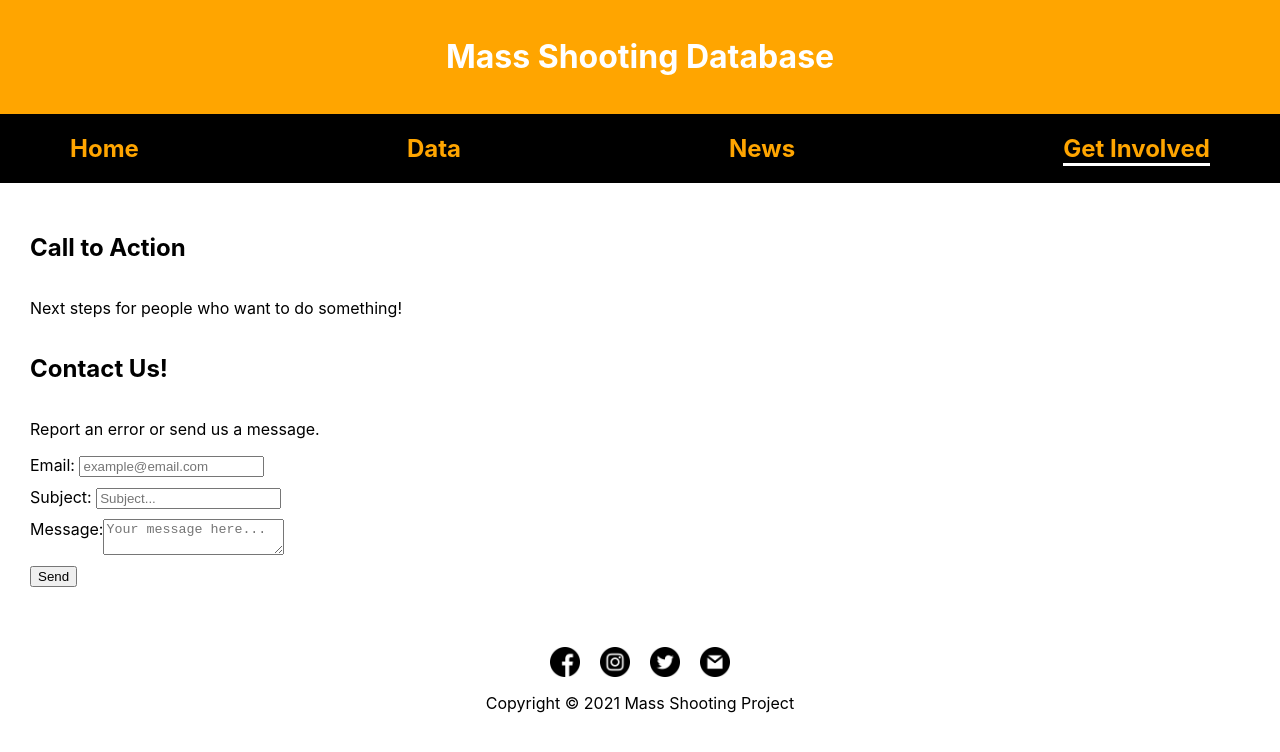
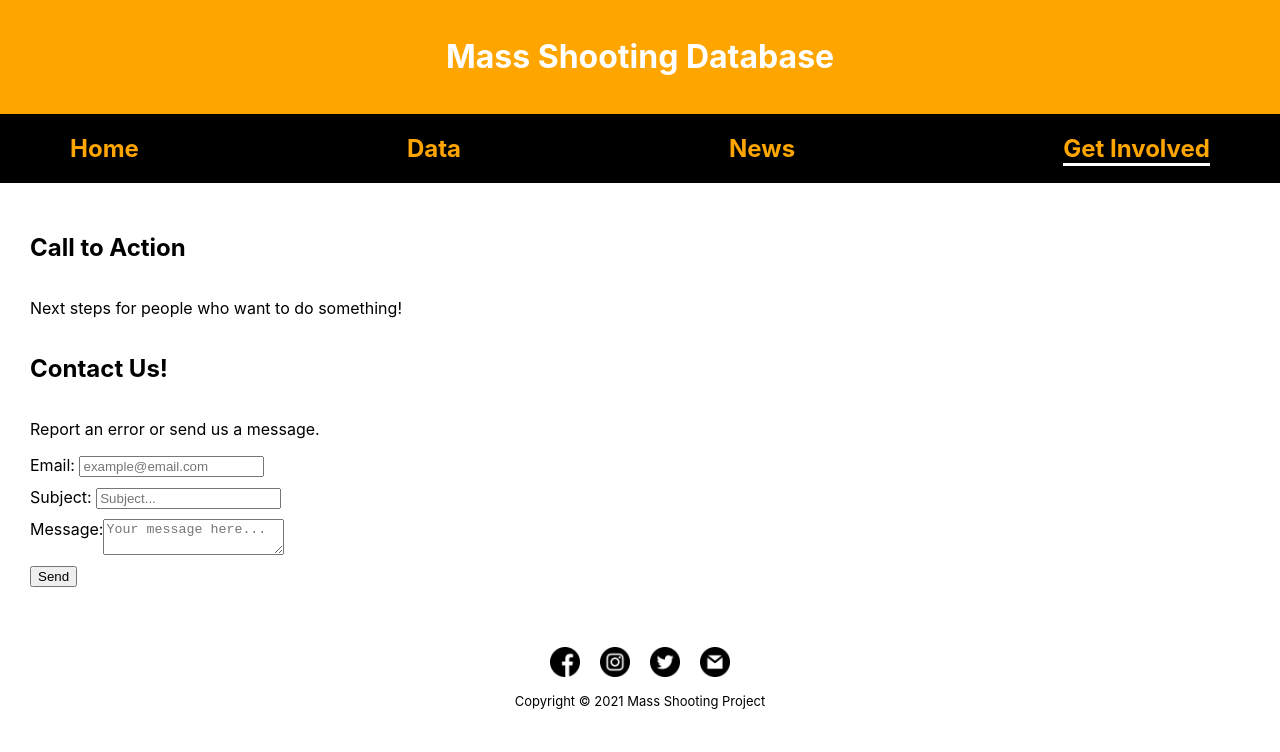
Before and after one commit to massshootingdatabase/MSDWebsite, a React (Create React App) app in the folder msp/: page /getInvolved in a window 1280 px wide. Shown: the top 752 px of the page. Built offline with nearby package versions, Linux system fonts and the light colour scheme; the HTML template or start-up script is replaced by a standard one.

Commit message:
smaller copyright text

```diff
--- a/msp/src/Footer/style.scss
+++ b/msp/src/Footer/style.scss
@@ -24,6 +24,7 @@
   .copyright {
     display: flex;
     justify-content: center;
+    font-size: small;
   }
 
   .icon{
```
